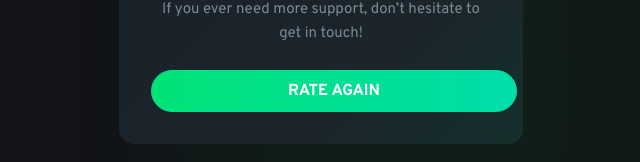
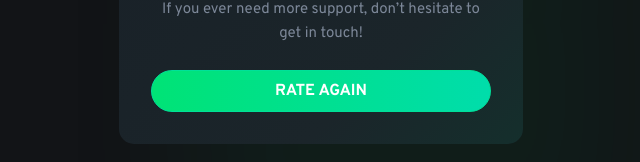
Before and after one commit to correlucas/interactive-rating-component, a plain HTML site: page index.html in a window 1280 px wide. Both pictures are taken after a click on the button "SUBMIT". Shown: the part 485-647 px from the top of the page, without its empty margins (319-959 px from the left). Drawn offline with Linux system fonts and the light colour scheme.

Commit message:
btn width fixed

```diff
--- a/index.html
+++ b/index.html
@@ -29,7 +29,6 @@
           <li><button class="btn">4</button></li>
           <li><button class="btn">5</button></li>
         </ul>
-
         <button class="btn-submit" id="submit">Submit</button>
       </div>
     </article>
@@ -42,7 +41,9 @@
       <h2>Thank you!</h2>
       <p>We appreciate you taking the time to give a rating. If you ever need more support, don’t hesitate to get in touch!</p>
 
-      <button class="btn-submit" id="submit-again">Rate Again</button>
+      <div class="btn-flex">
+        <button class="btn-submit" id="submit-again">Rate Again</button>
+      </div>
     </article>
 
   </main>
--- a/script.js
+++ b/script.js
@@ -28,3 +28,5 @@ ratingNum.forEach((rateNum) => {
 })
 
 // Here we're created two variables, rating that select the number that will be displayed as the rating (the number selected by the user) and the variable ratingNum that will trigger the action with the eventlistener click.
+
+// When its add that the rating.innerHTML is equal to the ratingNum this means that the text will be override with the the text input from the Button.
--- a/style.css
+++ b/style.css
@@ -135,8 +135,6 @@ ul {
 }
 
 .btn-submit {
-  display: block;
-  width: 100%;
   font: 700 16px/16px 'Overpass', sans-serif;
   text-transform: uppercase;
   background: var(--gradient-btn);
```
